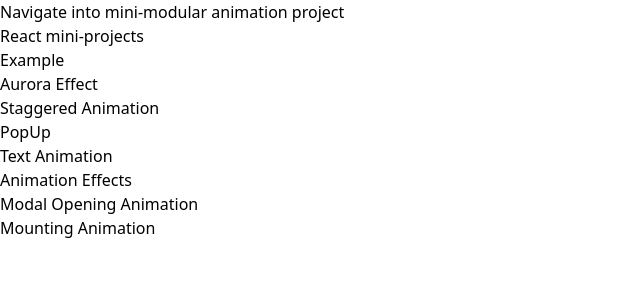
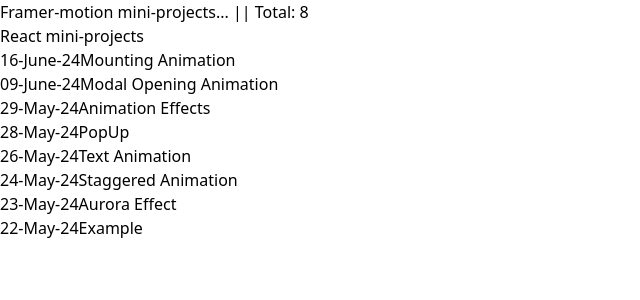
Before and after one commit to taiseen/learning-framer-motion, a React (Vite) app: page / in a window 1280 px wide. Shown: the top 300 px of the page, without its empty margins (0-640 px from the left). Built offline with nearby package versions, Linux system fonts and the light colour scheme.

Commit message:
feat: layout system | navigation back btn

```diff
--- a/src/App.jsx
+++ b/src/App.jsx
@@ -4,6 +4,7 @@ import { Suspense } from "react";
 
 import SuspenseLoading from "./helper/SuspenseLoading";
 import Home from "./components";
+import Layout from "./layout";
 
 const App = () => {
   return (
@@ -12,19 +13,25 @@ const App = () => {
       {/* <Home /> */}
 
       <Suspense fallback={<SuspenseLoading />}>
+        <Routes>
 
-        <Routes>
-          <Route path='/' element={<Home />} />
+          <Route path='/' element={<Layout />}>
 
-          {
-            routes.map(obj =>
-              <Route key={obj.path} path={obj.path} element={<obj.component />} />
-            )
-          }
+            <Route index element={<Home />} />
+
+            {
+              routes.map(obj =>
+                <Route
+                  key={obj.path}
+                  path={obj.path}
+                  element={<obj.component />}
+                />
+              )
+            }
+          </Route>
+
         </Routes>
-
       </Suspense>
-
     </BrowserRouter>
   )
 }
--- a/src/components/animationEffects/index.jsx
+++ b/src/components/animationEffects/index.jsx
@@ -6,7 +6,6 @@ import Progressbar from "./scroll/Progressbar";
 import DummyContent from "./DummyContent";
 import Banner from "./scroll/Banner";
 import PopupMenu from "./PopupMenu";
-import BackBtn from "../BackBtn";
 import NavBar from "./NavBar";
 import React from "react";
 
@@ -18,8 +17,6 @@ const AnimationEffects = () => {
 
     return (
         <div className="p-2 mb-10">
-
-            <BackBtn />
 
             <Progressbar />
 
--- a/src/components/auroraEffect/index.jsx
+++ b/src/components/auroraEffect/index.jsx
@@ -2,7 +2,7 @@ import { motion, animate, useMotionTemplate, useMotionValue } from "framer-motio
 import { Suspense, lazy, useEffect } from "react";
 
 import SuspenseLoading from "../../helper/SuspenseLoading";
-import BackBtn from "../BackBtn";
+
 
 const ThreeJsCanvas = lazy(() => import('./ThreeJsCanvas'));
 const Content = lazy(() => import('./Content'));
@@ -34,7 +34,6 @@ const AuroraEffect = () => {
 
     return (
         <Suspense fallback={SuspenseLoading}>
-            <BackBtn />
 
             <motion.section
                 style={{ backgroundImage }}
--- a/src/components/examples/Example.jsx
+++ b/src/components/examples/Example.jsx
@@ -1,10 +1,8 @@
 import { motion } from "framer-motion";
-import BackBtn from "../BackBtn";
 
 const Example = () => (
 
     <div className="w-full h-screen flex items-center justify-center">
-        <BackBtn />
 
         <motion.div
             className="w-48 h-48 bg-green-600"
@@ -21,6 +19,7 @@ const Example = () => (
                 repeatDelay: 1
             }}
         />
+
     </div>
 )
 
--- a/src/components/index.jsx
+++ b/src/components/index.jsx
@@ -44,7 +44,7 @@ const Home = () => {
         <div className={`h-screen p-4 bg-gray-600 text-gray-300 overflow-y-auto`}>
 
             <h2 className="text-center text-2xl md:text-3xl my-4">
-                Navigate into mini-modular animation project
+                Framer-motion mini-projects... || Total: {routes.length}
             </h2>
 
             <p className="text-center">
@@ -71,8 +71,10 @@ const Home = () => {
                         <motion.div
                             key={obj.path}
                             variants={childVariant}
-                            className="w-72 h-48 border border-slate-400 rounded flex-grow duration-300 hover:bg-slate-400/50"
+                            className="relative w-80 h-56 border border-slate-400 rounded flex-grow duration-300 hover:bg-slate-400/50"
                         >
+                            <span className="absolute top-1 left-2 text-gray-400/50">{obj.date}</span>
+
                             <Link
                                 to={obj.path}
                                 className="w-full h-full text-xl md:text-2xl flex justify-center items-center"
@@ -80,7 +82,7 @@ const Home = () => {
                                 {obj.title}
                             </Link>
                         </motion.div>
-                    )
+                    ).reverse()
                 }
             </motion.div>
         </div>
--- a/src/components/popUp/index.jsx
+++ b/src/components/popUp/index.jsx
@@ -1,15 +1,11 @@
 import { motion } from "framer-motion";
 import { useState } from "react";
-import BackBtn from "../BackBtn";
 
 const PopUpEffect = () => {
 
     const [isPopupOpen, setIsPopupOpen] = useState(false);
 
     return (
-        <>
-            <BackBtn />
-
         <div className="fixed bottom-2 right-1/2 translate-x-1/2 w-[600px] bg-gray-500 rounded p-2">
 
             <motion.div
@@ -38,8 +34,6 @@ const PopUpEffect = () => {
             </motion.div>
 
         </div>
-        </>
-
     )
 }
 
--- a/src/components/staggeredAnimation/index.jsx
+++ b/src/components/staggeredAnimation/index.jsx
@@ -1,5 +1,4 @@
 import { motion } from "framer-motion";
-import BackBtn from "../BackBtn";
 
 const articles = [
     { id: 1, title: "Html", disc: "Structure of website" },
@@ -13,7 +12,6 @@ const articles = [
 const StaggeredAnimation = () => {
     return (
         <div className='m-8 py-1 flex flex-wrap justify-evenly rounded bg-slate-300'>
-            <BackBtn />
 
             {
                 articles.map((article, idx) => (
--- a/src/components/textAnimation/index.jsx
+++ b/src/components/textAnimation/index.jsx
@@ -1,5 +1,4 @@
 import { motion } from "framer-motion"
-import BackBtn from "../BackBtn"
 
 const fadeInAnimation = {
     hidden: {
@@ -17,7 +16,6 @@ const fadeInAnimation = {
 const TextAnimation = () => {
     return (
         <div className="grid place-items-center h-screen bg-[#1a202c] text-white">
-            <BackBtn />
 
             <motion.div
                 variants={fadeInAnimation}
--- /dev/null
+++ b/src/layout/index.jsx
@@ -0,0 +1,18 @@
+import { Outlet, useLocation } from "react-router-dom"
+import BackBtn from "./BackBtn"
+
+const Layout = () => {
+
+    const { pathname } = useLocation();
+    const isRoot = pathname === '/';
+
+    return (
+        <div>
+            {!isRoot && <BackBtn />}
+
+            <Outlet />
+        </div>
+    )
+}
+
+export default Layout
--- a/src/routes/index.jsx
+++ b/src/routes/index.jsx
@@ -37,16 +37,16 @@ export const routes = [
         date: '24-May-24',
     },
     {
-        title: 'PopUp',
-        path: '/popUp',
-        component: PopUpEffect,
-        date: '27-May-24',
-    },
-    {
         title: 'Text Animation',
         path: '/text-animation',
         component: TextAnimation,
         date: '26-May-24',
+    },
+    {
+        title: 'PopUp',
+        path: '/popUp',
+        component: PopUpEffect,
+        date: '28-May-24',
     },
     {
         title: 'Animation Effects',
@@ -67,27 +67,27 @@ export const routes = [
         date: '16-June-24',
     },
     // {
+    //     title: 'Page Scroll - Navbar Hide',
+    //     path: '/page-Scroll-Navbar-Hide',
+    //     component: PageScrollNavbarHide,
+    //     date: '18-June-24',
+    // },
+    // {
     //     title: 'Tab Hover Animation',
     //     path: '/tab-hover-effect',
     //     component: TabListContainer,
-    //     date: '04-June-24',
-    // },
-    // {
-    //     title: 'Page Scroll - Navbar Hide',
-    //     path: '/page-Scroll-Navbar-Hide',
-    //     component: PageScrollNavbarHide,
-    //     date: '05-June-24',
+    //     date: '19-June-24',
     // },
     // {
     //     title: 'Curved Sidebar Menu',
     //     path: '/curved-sidebar-menu',
     //     component: CurvedSidebarMenu,
-    //     date: '06-June-24',
+    //     date: '21-June-24',
     // },
     // {
     //     title: 'Multilevel Menu by JSON',
     //     path: '/multilevelMenu',
     //     component: MultilevelMenu,
-    //     date: '06-June-24',
+    //     date: '22-June-24',
     // },
 ]
```
Also changed, not shown: src/layout/BackBtn.jsx (renamed from src/components/BackBtn.jsx). Lines whose indentation alone changed are shown as unchanged.
